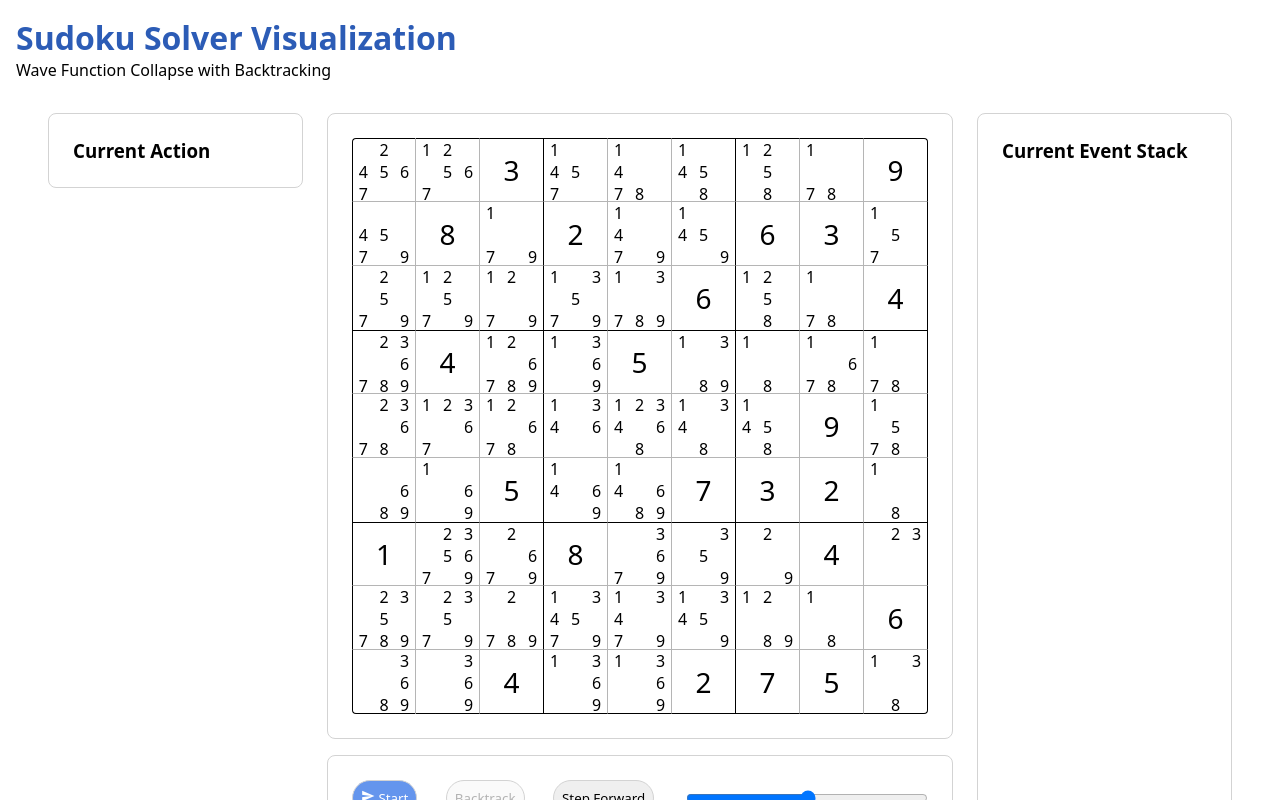
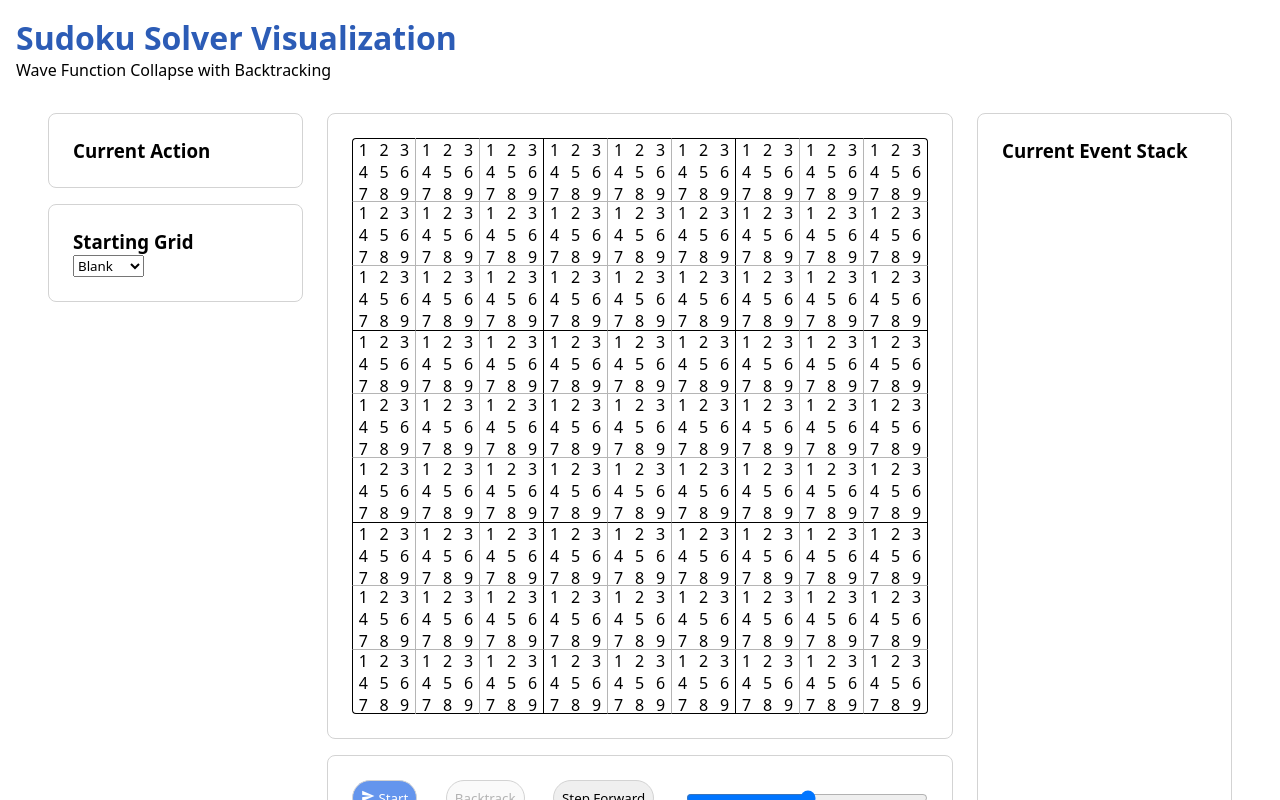
Before and after one commit to water-mizuu/sudoku_simulator, a Vue app: page / in a window 1280 px wide. Built offline with nearby package versions, Linux system fonts and the light colour scheme.

Commit message:
Added grid selection

```diff
--- a/src/App.vue
+++ b/src/App.vue
@@ -10,9 +10,11 @@ import MainScreen from "./views/MainScreen.vue";
 
 <style scoped>
 .wrapper {
-  width: 100%;
+  width: 100vw;
   height: 100vh;
   justify-content: center;
   align-items: center;
+
+  overflow-x: hidden;
 }
 </style>
--- a/src/components/ActionDisplay.vue
+++ b/src/components/ActionDisplay.vue
@@ -28,7 +28,6 @@ const action = computed(() => props.action);
   padding: 0.5rem;
   background-color: rgb(227, 232, 255);
   border-radius: 4px;
-  overflow-y: scroll;
 }
 
 .container-blue .title {
@@ -38,7 +37,6 @@ const action = computed(() => props.action);
   padding: 0.5rem;
   background-color: rgb(255, 227, 227);
   border-radius: 4px;
-  overflow-y: scroll;
 }
 
 .container-red .title {
--- a/src/components/EventDisplay.vue
+++ b/src/components/EventDisplay.vue
@@ -35,7 +35,6 @@ const tried = props.event.tried;
   padding: 0.5rem;
   background-color: rgb(227, 232, 255);
   border-radius: 4px;
-  overflow-y: scroll;
 }
 
 .label {
--- a/src/components/LeftSide.vue
+++ b/src/components/LeftSide.vue
@@ -1,13 +1,56 @@
 <script setup lang="ts">
 import ActionDisplay from "@/components/ActionDisplay.vue";
-import type { Action } from "@/views/MainScreen.vue";
-import { ref, watch } from "vue";
+import type { Action, StartingGrid } from "@/views/MainScreen.vue";
+import { onMounted, ref, watch } from "vue";
 
 const props = defineProps<{
   actions: Action[];
 }>();
 
+const emits = defineEmits<{
+  changeGrid: [grid: StartingGrid];
+}>();
+
+const grids: Record<string, StartingGrid> = {
+  Blank: [
+    [0, 0, 0, 0, 0, 0, 0, 0, 0],
+    [0, 0, 0, 0, 0, 0, 0, 0, 0],
+    [0, 0, 0, 0, 0, 0, 0, 0, 0],
+    [0, 0, 0, 0, 0, 0, 0, 0, 0],
+    [0, 0, 0, 0, 0, 0, 0, 0, 0],
+    [0, 0, 0, 0, 0, 0, 0, 0, 0],
+    [0, 0, 0, 0, 0, 0, 0, 0, 0],
+    [0, 0, 0, 0, 0, 0, 0, 0, 0],
+    [0, 0, 0, 0, 0, 0, 0, 0, 0],
+  ],
+  Difficult: [
+    [0, 0, 3, 0, 0, 0, 0, 0, 9],
+    [0, 8, 0, 2, 0, 0, 6, 3, 0],
+    [0, 0, 0, 0, 0, 6, 0, 0, 4],
+    [0, 4, 0, 0, 5, 0, 0, 0, 0],
+    [0, 0, 0, 0, 0, 0, 0, 9, 0],
+    [0, 0, 5, 0, 0, 7, 3, 2, 0],
+    [1, 0, 0, 8, 0, 0, 0, 0, 0],
+    [0, 0, 0, 0, 0, 0, 0, 0, 6],
+    [0, 0, 4, 0, 0, 2, 7, 5, 0],
+  ],
+};
+
 const displayedAction = ref(0);
+
+const onGridChange = (event: Event) => {
+  const chosenValue = (event.target as HTMLSelectElement)?.value;
+  if (chosenValue == null) return;
+
+  const chosenGrid = grids[chosenValue];
+  if (chosenGrid == null) return;
+
+  emits("changeGrid", chosenGrid);
+};
+
+onMounted(() => {
+  emits("changeGrid", grids["Blank"]);
+});
 
 watch(props.actions, () => {
   displayedAction.value = props.actions.length - 1;
@@ -20,4 +63,14 @@ watch(props.actions, () => {
 
     <ActionDisplay :action="props.actions[displayedAction]" />
   </div>
+
+  <div class="card">
+    <h3>Starting Grid</h3>
+
+    <select id="cars" name="cars"  @change="onGridChange">
+      <option v-for="[key, value] in Object.entries(grids)" :key="key" :value="key">
+        {{ key }}
+      </option>
+    </select>
+  </div>
 </template>
--- a/src/components/RightSide.vue
+++ b/src/components/RightSide.vue
@@ -43,6 +43,7 @@ onMounted(() => {
   list-style-type: none;
   list-style-position: inside;
   overflow-y: scroll;
+  overflow-x: hidden;
 }
 
 .event-holder > li {
@@ -75,7 +76,6 @@ ul {
   padding: 0.5rem;
   background-color: rgb(227, 232, 255);
   border-radius: 4px;
-  overflow-y: scroll;
 }
 
 .label {
--- a/src/components/SudokuGrid.vue
+++ b/src/components/SudokuGrid.vue
@@ -9,16 +9,16 @@ const props = defineProps<{
 }>();
 
 const emits = defineEmits<{
-  onTap: [index: Index, number: number];
+  tap: [index: Index, number: number];
 }>();
 
-const emitOnTap = (index: Index, number: number) => emits("onTap", index, number);
+const emitOnTap = (index: Index, number: number) => emits("tap", index, number);
 
 const lastAction = computed(() => props.actions[props.actions.length - 1]);
 const highlightTuple = computed(() => {
   const action = lastAction.value;
   if (action == null) {
-    return [[] as Index[], [] as Index[], [] as Index[], null];
+    return [[] as Index[], [] as Index[], [] as Index[], null] as const;
   }
 
   const actionType = action.action;
@@ -77,12 +77,9 @@ const highlightTuple = computed(() => {
   return [yellow, red, blue, highlighted] as const;
 });
 
-const yellow = computed(() => highlightTuple.value[0]!);
-const red = computed(() => highlightTuple.value[1]!);
-const blue = computed(() => highlightTuple.value[2]!);
-const highlighted = computed(() => highlightTuple.value[3]);
+const highlights = computed(() => {
+  const [yellow, red, blue, highlighted] = highlightTuple.value;
 
-const highlights = computed(() => {
   const highlights: Map<`${number}-${number}`, ("red" | "yellow" | "blue" | "highlighted")[]> =
     new Map();
 
@@ -91,16 +88,16 @@ const highlights = computed(() => {
       const key = `${y}-${x}` as const;
       const props = [] as ("red" | "yellow" | "blue" | "highlighted")[];
 
-      if (red.value.some(([cy, cx]) => cy == y && cx == x)) {
+      if (red.some(([cy, cx]) => cy == y && cx == x)) {
         props.push("red");
       }
-      if (blue.value.some(([cy, cx]) => cy == y && cx == x)) {
+      if (blue.some(([cy, cx]) => cy == y && cx == x)) {
         props.push("blue");
       }
-      if (yellow.value.some(([cy, cx]) => cy == y && cx == x) && !props.includes("blue")) {
+      if (yellow.some(([cy, cx]) => cy == y && cx == x) && !props.includes("blue")) {
         props.push("yellow");
       }
-      if (highlighted.value != null && highlighted.value[0] == y && highlighted.value[1] == x) {
+      if (highlighted != null && highlighted[0] == y && highlighted[1] == x) {
         props.length = 0;
         props.push("highlighted");
       }
@@ -147,11 +144,11 @@ const removeds = computed(() => {
 
 <template>
   <div class="container">
-    <template v-for="(row, y) in props.gameGrid">
+    <template v-for="(row, y) in props.gameGrid" :key="y">
       <div class="row">
         <SudokuTile
           v-for="(tile, x) in row"
-          @on-tap="emitOnTap"
+          @tap="emitOnTap"
           :id="[y, x]"
           :key="`${y}-${x}`"
           :added="addeds.get(`${y}-${x}`)"
--- a/src/components/SudokuTile.vue
+++ b/src/components/SudokuTile.vue
@@ -33,7 +33,7 @@ const props = defineProps<{
 }>();
 
 const emits = defineEmits<{
-  onTap: [id: Index, chosen: number];
+  tap: [id: Index, chosen: number];
 }>();
 </script>
 
@@ -64,7 +64,7 @@ const emits = defineEmits<{
   >
     <template v-for="n in 9" :key="`available-${n}`">
       <div
-        @click="props.available?.includes(n) ? emits('onTap', id, n) : null"
+        @click="props.available?.includes(n) ? emits('tap', id, n) : null"
         class="clickable"
         :class="{
           invisible: !props.available?.includes(n),
--- a/src/views/MainScreen.vue
+++ b/src/views/MainScreen.vue
@@ -1,11 +1,12 @@
 <script setup lang="ts">
-import Controls from "@/components/Controls.vue";
+import Controls from "@/components/ControlPanel.vue";
 import LeftSide from "@/components/LeftSide.vue";
 import RightSide from "@/components/RightSide.vue";
 import SudokuGrid from "@/components/SudokuGrid.vue";
 import { reactive, ref } from "vue";
 
 export type Superposition = number[];
+export type StartingGrid = number[][];
 export type Grid = Superposition[][];
 export type Index = [y: number, x: number];
 export type Removal = [Index, number][];
@@ -40,17 +41,17 @@ export type Action =
 
 const ROW_COUNT = 9;
 const COLUMN_COUNT = 9;
-const START = [
-  [0, 0, 3, 0, 0, 0, 0, 0, 9],
-  [0, 8, 0, 2, 0, 0, 6, 3, 0],
-  [0, 0, 0, 0, 0, 6, 0, 0, 4],
-  [0, 4, 0, 0, 5, 0, 0, 0, 0],
-  [0, 0, 0, 0, 0, 0, 0, 9, 0],
-  [0, 0, 5, 0, 0, 7, 3, 2, 0],
-  [1, 0, 0, 8, 0, 0, 0, 0, 0],
-  [0, 0, 0, 0, 0, 0, 0, 0, 6],
-  [0, 0, 4, 0, 0, 2, 7, 5, 0],
-];
+const startGrid = ref<StartingGrid>([
+  [0, 0, 0, 0, 0, 0, 0, 0, 0],
+  [0, 0, 0, 0, 0, 0, 0, 0, 0],
+  [0, 0, 0, 0, 0, 0, 0, 0, 0],
+  [0, 0, 0, 0, 0, 0, 0, 0, 0],
+  [0, 0, 0, 0, 0, 0, 0, 0, 0],
+  [0, 0, 0, 0, 0, 0, 0, 0, 0],
+  [0, 0, 0, 0, 0, 0, 0, 0, 0],
+  [0, 0, 0, 0, 0, 0, 0, 0, 0],
+  [0, 0, 0, 0, 0, 0, 0, 0, 0],
+]);
 
 // Initialize the grid
 const gameGrid = reactive([] as Grid);
@@ -68,6 +69,12 @@ let stopRunning = false;
 
 /// Resets the grid according to the START constant.
 const initGrid = () => {
+  isStarted.value = false;
+  isPaused.value = true;
+  isFinished.value = false;
+  isContinueOnce.value = false;
+  isBacktrackOnce.value = false;
+
   actions.length = 0;
   events.length = 0;
 
@@ -83,8 +90,8 @@ const initGrid = () => {
 
   for (let y = 0; y < ROW_COUNT; ++y) {
     for (let x = 0; x < COLUMN_COUNT; ++x) {
-      if (START[y][x] != 0) {
-        onTap([y, x], START[y][x]);
+      if (startGrid.value[y][x] != 0) {
+        onTap([y, x], startGrid.value[y][x]);
       }
     }
   }
@@ -104,7 +111,7 @@ const splitFilter = <T,>(arr: T[], predicate: (n: T) => boolean) => {
   return [a, b] as [match: T[], reject: T[]];
 };
 
-const onTap = (chosenIndex: Index, chosen: number) => {
+const onTap = (chosenIndex: Index, chosen: number, tried?: number[]) => {
   const removals: [Index, number][] = [];
   const visitedSet = new Set<string>();
   const hasCollapsed: [Index, number][] = [[chosenIndex, chosen]];
@@ -173,13 +180,38 @@ const onTap = (chosenIndex: Index, chosen: number) => {
     }
   }
 
-  return removals;
+  /// Keep track of the indices in the current grid that have collapsed.
+  const collapsedIndices: Index[] = [];
+  for (const [[y, x]] of removals) {
+    if (gameGrid[y][x].length == 1) {
+      collapsedIndices.push([y, x]);
+    }
+  }
+
+  if (tried != null) {
+    events.push({
+      index: chosenIndex,
+      value: chosen,
+      removal: Array.from(removals),
+      collapsedIndices: collapsedIndices,
+      tried: tried.concat(chosen),
+    });
+  }
+
+  actions.push({
+    action: "collapse",
+    index: chosenIndex,
+    value: chosen,
+    affected: aggregateRemovals(removals),
+  });
+
+  return [collapsedIndices, removals] as const;
 };
 
-const aggregateRemovals = (removals: ReturnType<typeof onTap>) => {
+const aggregateRemovals = (removals: ReturnType<typeof onTap>[1]) => {
   const aggregated: [Index, number[]][] = [];
   for (const [[y, x], value] of removals) {
-    let pair = aggregated.filter(([[cy, cx], _]) => y == cy && x == cx)[0];
+    let pair = aggregated.filter(([[cy, cx]]) => y == cy && x == cx)[0];
     if (pair == null) {
       pair = [[y, x], []];
       aggregated.push(pair);
@@ -214,7 +246,27 @@ const onClickPauseOrPlay = async () => {
 };
 
 const onBacktrack = () => {
-  isBacktrackOnce.value = true;
+  if (isStarted.value) {
+    isBacktrackOnce.value = true;
+  } else {
+    /// Manually backtrack.
+
+    if (events.length <= 0) {
+      throw new Error("This has no solution!");
+    }
+
+    const { index, removal } = events.pop()!;
+
+    for (const [[y, x], n] of removal) {
+      gameGrid[y][x].push(n);
+    }
+
+    actions.push({
+      action: "backtrack",
+      index: index,
+      restored: aggregateRemovals(removal),
+    });
+  }
 };
 
 const onStepForward = () => {
@@ -225,7 +277,7 @@ const onSolvePropagation = async () => {
   let indices = [] as Index[];
 
   const chooseBestIndex = () => {
-    let bestIndex = [-1, -1] as [number, number];
+    let bestIndex: Index = [-1, -1];
     let bestLength = Number.POSITIVE_INFINITY;
     for (const index of indices) {
       const [y, x] = index;
@@ -267,11 +319,12 @@ const onSolvePropagation = async () => {
       break outer;
     }
 
-    let backtrack = true;
+    let backtrack = false;
 
     if (!isBacktrackOnce.value) {
       do {
         if (indices.length <= 0) {
+          backtrack = true;
           break outer;
         }
 
@@ -284,41 +337,19 @@ const onSolvePropagation = async () => {
         const viable = superpositions.filter((n) => !tried.includes(n));
         if (viable.length <= 0) {
           /// Perform a backtrack.
+          backtrack = true;
           break;
         }
 
         const chosen = viable[~~(Math.random() * viable.length)];
 
         /// We propagate the changes to the grid.
-        const propagations = onTap(index, chosen);
-
-        /// Keep track of the indices in the current grid that have collapsed.
-        const collapsedIndices: Index[] = [];
-        for (const [[y, x], _] of propagations) {
-          if (gameGrid[y][x].length == 1) {
-            collapsedIndices.push([y, x]);
-          }
-        }
+        const [collapsedIndices, _] = onTap(index, chosen, tried);
 
         /// We remove the collased indices.
         for (const [y, x] of collapsedIndices) {
           indices = indices.filter(([cy, cx]) => !(cy == y && cx == x));
         }
-
-        events.push({
-          index,
-          value: chosen,
-          removal: Array.from(propagations),
-          collapsedIndices: collapsedIndices,
-          tried: tried.concat(chosen),
-        });
-
-        actions.push({
-          action: "collapse",
-          index: index,
-          value: chosen,
-          affected: aggregateRemovals(propagations),
-        });
 
         tried = [];
         tryingIndex = [-1, -1];
@@ -364,6 +395,12 @@ const onSpeedChanged = (v: number) => {
   delayMs.value = Math.max(0, Math.min(1000, 100 + (v - 50) * 4));
 };
 
+const onGridChanged = (grid: StartingGrid) => {
+  startGrid.value = grid;
+
+  initGrid();
+};
+
 initGrid();
 </script>
 
@@ -375,18 +412,18 @@ initGrid();
     </div>
     <div class="expanded row main-body">
       <div class="expanded column side-bar">
-        <LeftSide :actions />
+        <LeftSide :actions @change-grid="onGridChanged" />
       </div>
       <div class="column expanded center-column">
         <div class="card">
-          <SudokuGrid :game-grid="gameGrid" :actions @on-tap="onTap" />
+          <SudokuGrid :game-grid="gameGrid" :actions @tap="(i, n) => onTap(i, n, [])" />
         </div>
         <div class="card">
           <Controls
             :is-started
             :is-paused
             :is-finished
-            :is-backtrack-allowed="events.length > 1"
+            :is-backtrack-allowed="events.length > 0"
             @pause-play="onClickPauseOrPlay"
             @backtrack="onBacktrack"
             @step-forward="onStepForward"
```
Also changed, not shown: eslint.config.ts (+7 -1 lines), src/components/ControlPanel.vue (renamed from src/components/Controls.vue).
